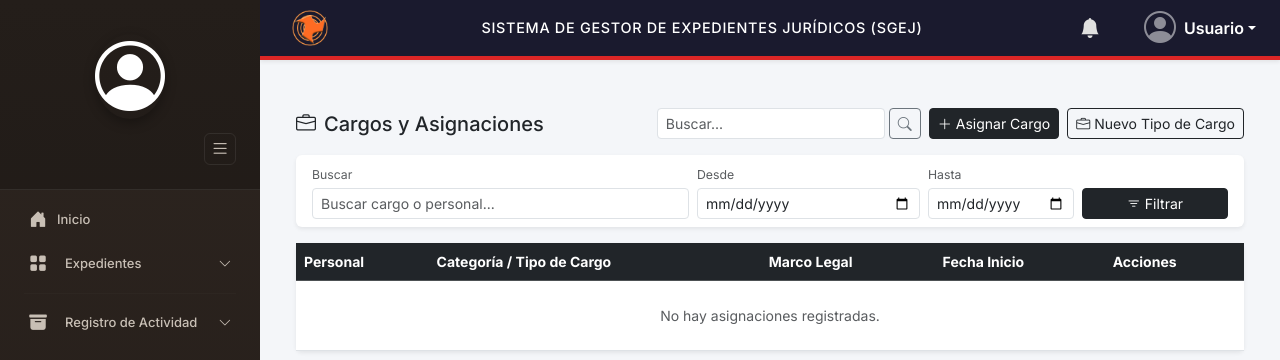
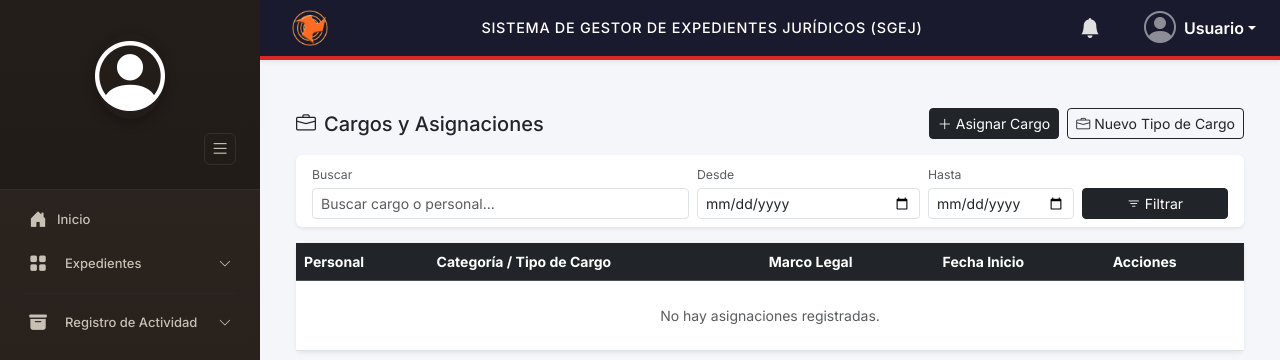
Before and after one commit to leonaboss/SGEJ, a Django app: template templates/expedientes/cargo_list.html in a window 1280 px wide. Shown: the top 360 px of the page. Run offline with Django 5.2, Linux system fonts and the light colour scheme; the template is opened without the code that fills it, so the values that code supplies are empty.

Commit message:
Eliminar barras de búsqueda redundantes en catálogos de cargos, motivos y tribunales

```diff
--- a/templates/expedientes/cargo_list.html
+++ b/templates/expedientes/cargo_list.html
@@ -5,10 +5,6 @@
     <div class="d-flex justify-content-between align-items-center mb-3">
         <h5 class="mb-0"><i class="bi bi-briefcase me-2"></i>Cargos y Asignaciones</h5>
         <div class="d-flex gap-2">
-            <form method="get" class="d-flex">
-                <input type="text" name="q" class="form-control form-control-sm" placeholder="Buscar..." value="{{ search_query }}">
-                <button type="submit" class="btn btn-outline-secondary btn-sm ms-1"><i class="bi bi-search"></i></button>
-            </form>
             <a href="{% url 'expedientes:personacargo_create' %}" class="btn btn-dark btn-sm"><i class="bi bi-plus-lg me-1"></i>Asignar Cargo</a>
             <a href="{% url 'expedientes:cargo_create' %}" class="btn btn-outline-dark btn-sm"><i class="bi bi-briefcase me-1"></i>Nuevo Tipo de Cargo</a>
         </div>
--- a/templates/expedientes/motivo_list.html
+++ b/templates/expedientes/motivo_list.html
@@ -5,9 +5,6 @@
     <div class="d-flex justify-content-between align-items-center mb-3">
         <h5 class="mb-0"><i class="bi bi-list-ul me-2"></i>Motivos</h5>
         <div class="d-flex gap-2">
-            <div class="d-flex">
-                <input type="text" id="search-input" class="form-control form-control-sm" placeholder="Buscar motivo/tipo...">
-            </div>
             <a href="{% url 'expedientes:motivo_create' %}" class="btn btn-dark btn-sm"><i class="bi bi-plus-lg me-1"></i>Nuevo Motivo</a>
         </div>
     </div>
--- a/templates/expedientes/tribunal_list.html
+++ b/templates/expedientes/tribunal_list.html
@@ -5,9 +5,6 @@
     <div class="d-flex justify-content-between align-items-center mb-3">
         <h5 class="mb-0"><i class="bi bi-building me-2"></i>Tribunales</h5>
         <div class="d-flex gap-2">
-            <div class="d-flex">
-                <input type="text" id="search-input" class="form-control form-control-sm" placeholder="Buscar tribunal...">
-            </div>
             <div class="dropdown d-inline-block">
                 <button class="btn btn-outline-success btn-sm dropdown-toggle" type="button" data-bs-toggle="dropdown" aria-expanded="false">
                     <i class="bi bi-file-earmark-excel me-1"></i>Excel
```
